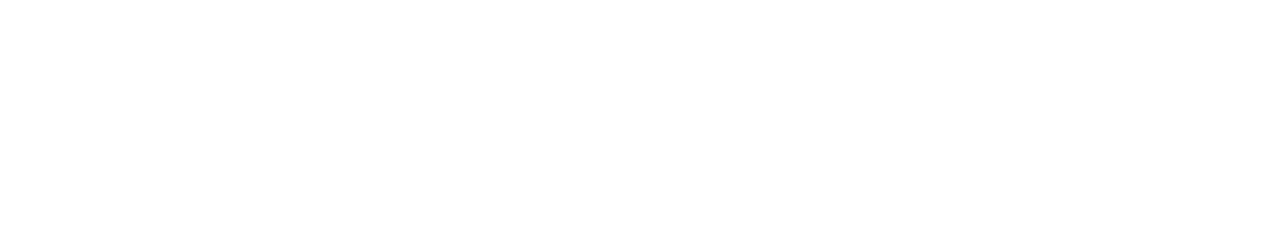
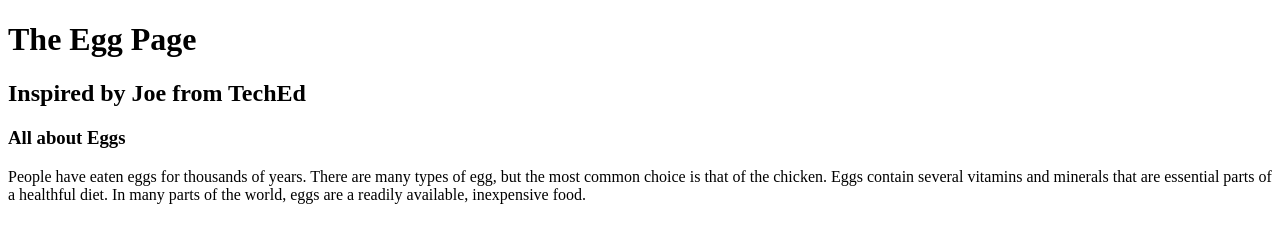
Before and after one commit to Reevestb/Git-Branching, a plain HTML site: page index.html in a window 1280 px wide. Drawn offline with Linux system fonts and the light colour scheme.

Commit message:
adding content to HTML

```diff
--- a/index.html
+++ b/index.html
@@ -3,7 +3,23 @@
   <head>
     <meta charset="UTF-8" />
     <meta name="viewport" content="width=device-width, initial-scale=1.0" />
-    <title>Document</title>
+    <title>Norwich's Egg Page</title>
   </head>
-  <body></body>
+  <body>
+    <header>
+      <h1>The Egg Page</h1>
+      <h2>Inspired by Joe from TechEd</h2>
+    </header>
+    <main>
+      <h3>All about Eggs</h3>
+      <p>
+        People have eaten eggs for thousands of years. There are many types of
+        egg, but the most common choice is that of the chicken. Eggs contain
+        several vitamins and minerals that are essential parts of a healthful
+        diet. In many parts of the world, eggs are a readily available,
+        inexpensive food.
+      </p>
+    </main>
+    <footer></footer>
+  </body>
 </html>
```
